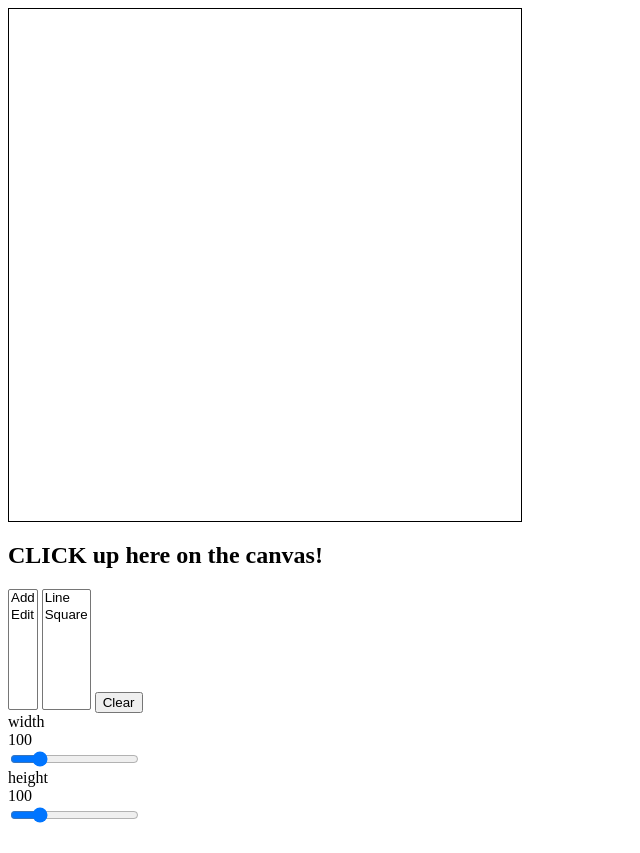
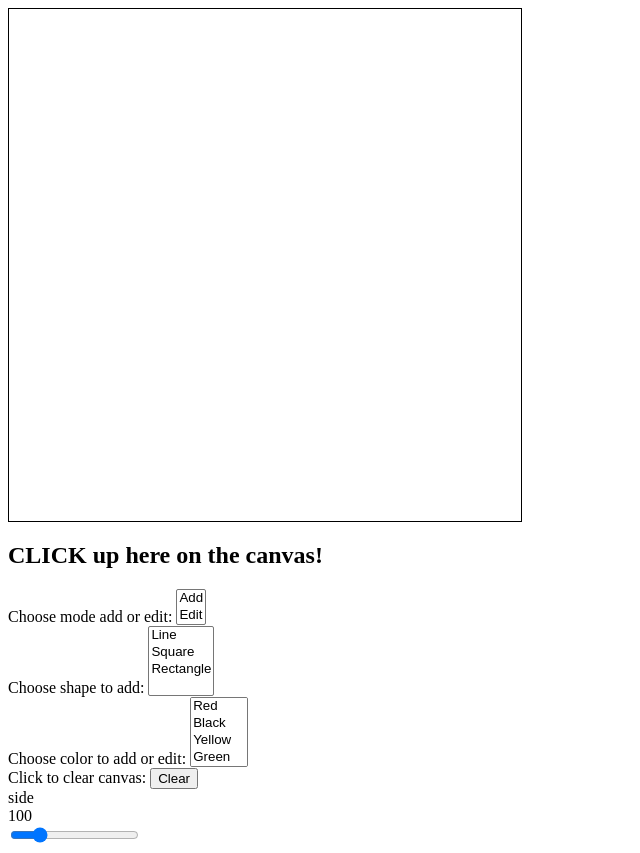
Before and after one commit to Purecon/Tugas1_IF3260_Group1, a plain HTML site: page index.html in a window 1280 px wide. Shown: the whole page, without its empty margins (0-640 px from the left). Drawn offline with Linux system fonts and the light colour scheme.

Commit message:
Add color menu

```diff
--- a/index.html
+++ b/index.html
@@ -1,18 +1,48 @@
 <canvas id="canvas" width="512" height="512" style="border:1px solid #000000;"></canvas>
-<div>
+<div id="editchoice">
   <h2> CLICK up here on the canvas! </h2>
-  <select id="editmenu" size="7 ">
+  <label for="editmenu">Choose mode add or edit:</label>
+  <select id="editmenu" size="2">
     <option value="0 ">Add</option>
     <option value="1 ">Edit</option>
   </select>
-  <select id="mymenu" size="7 ">
+</div>
+
+<div id="shape">
+  </select>
+  <label for="mymenu">Choose shape to add:</label>
+  <select id="mymenu" size="4">
     <option value="0 ">Line</option>
     <option value="1 ">Square</option>
+    <option value="2 ">Rectangle</option>
   </select>
-  <button id="clearButton">Clear</button>
+</div>
+
+<div id="color">
+</select>
+<label for="colormenu">Choose color to add or edit:</label>
+<select id="colormenu" size="4">
+  <option value="0 ">Red</option>
+    <option value="1 ">Black</option>
+    <option value="2 ">Yellow</option>
+    <option value="3 ">Green</option>
+    <option value="4 ">Blue</option>
+    <option value="5 ">Magenta</option>
+    <option value="6 ">Cyan</option>
+</select>
+</div>
+
+<label for="clearButton">Click to clear canvas:</label>
+<button id="clearButton">Clear</button>
+
+<div id="square_slider">
+  <div id="side"></div>
+</div>
+<div id="rectangle_slider">
   <div id="width"></div>
   <div id="height"></div>
 </div>
+
 
 <!-- vertex shader -->
 <script  id="vertex-shader-2d" type="notjs">
--- a/script.js
+++ b/script.js
@@ -13,6 +13,53 @@ function main() {
   var m = document.getElementById("editmenu");
   m.addEventListener("click", function() {
     edit_index = m.selectedIndex;
+  });
+
+  //Get shape options
+  var shape_index = 1
+  var m = document.getElementById("mymenu");
+  m.addEventListener("click", function() {
+    shape_index = m.selectedIndex;
+    setVisibleSlider();
+    createSlider();
+  });
+
+  //Set visible slider
+  function setVisibleSlider(){
+    var square_slider = document.getElementById("square_slider");
+    var rectangle_slider= document.getElementById("rectangle_slider");
+    //Square
+    if(shape_index==1){
+      square_slider.style.display = "block";
+      rectangle_slider.style.display = "none";
+    }
+    //Rectangle
+    else if(shape_index==2){
+      square_slider.style.display = "none";
+      rectangle_slider.style.display = "block";
+    }
+  }
+
+  //Panggil saat inisialisasi
+  setVisibleSlider();
+
+  //Get color options
+  var colors = [
+    [1.0, 0.0, 0.0, 1.0], // red
+    [0.0, 0.0, 0.0, 1.0], // black
+    [1.0, 1.0, 0.0, 1.0], // yellow
+    [0.0, 1.0, 0.0, 1.0], // green
+    [0.0, 0.0, 1.0, 1.0], // blue
+    [1.0, 0.0, 1.0, 1.0], // magenta
+    [0.0, 1.0, 1.0, 1.0]  // cyan
+  ];
+
+  var color_index = 0
+  var current_color = colors[color_index]
+  var m = document.getElementById("colormenu");
+  m.addEventListener("click", function() {
+    color_index = m.selectedIndex;
+    current_color = colors[color_index]
   });
 
   //Tempat menyimpan posisi TEMP
@@ -35,7 +82,14 @@ function main() {
     const rect = canvas.getBoundingClientRect();
     mouseX = e.clientX - rect.left;
     mouseY = rect.height - (e.clientY - rect.top) - 1;
+    //Edit mode
     if(edit_index==1 && mouseClicked){
+      editRectangle(mouseX,mouseY);
+    }
+  }
+  canvas.addEventListener('mousemove', setMousePosition);
+
+  function editRectangle(mouseX,mouseY){
     for(var i in rectangles){
       //DEBUG
       //console.log(rectangles[i])
@@ -47,8 +101,6 @@ function main() {
         var selisih_y = Math.abs(mouseY-rect_loop[j][1])
 
         if(selisih_x<10 && selisih_y<10){
-            var width = rectangles[i]["size"][0]
-            var height = rectangles[i]["size"][1]
           var new_width = 0
           var new_height = 0
           if(j==0){
@@ -112,8 +164,6 @@ function main() {
       }
     }
   }
-  }
-  canvas.addEventListener('mousemove', setMousePosition);
 
   var mouseClicked = false;
   canvas.addEventListener("mousedown", function(event){
@@ -144,12 +194,27 @@ function main() {
   //Setup UI slider
   //Create slider
   var size = [100,100]
+
+  //
+  function createSlider(){
     setupSlider("#width", {value: size[0], slide: updateSize(0), max: gl.canvas.width });
     setupSlider("#height", {value: size[1], slide: updateSize(1), max: gl.canvas.height});
+    setupSlider("#side", {value: size[1], slide: updateSize(), max: gl.canvas.height});
+  }
+
+  createSlider();
+
   //Check update
   function updateSize(index) {
     return function(event, ui) {
       size[index] = ui.value;
+      drawScene();
+    };
+  }
+
+  function updateSize() {
+    return function(event, ui) {
+      size = [ui.value,ui.value];
       drawScene();
     };
   }
@@ -201,10 +266,10 @@ function main() {
     var rectangle = [];
     //titik pusat yang di-klik
     rectangle["coordinates"] = [positionX,positionY];
-    //Color random TEMP
-    var r1 = Math.random();
-    var b1 = Math.random();
-    var g1 = Math.random();
+    //Color random
+    var r1 = current_color[0]
+    var b1 = current_color[1]
+    var g1 = current_color[2]
     rectangle["colors"] = [r1,b1,g1];
     //Size
     rectangle["size"] = [size[0],size[1]];
```
Lines whose indentation alone changed are shown as unchanged.
